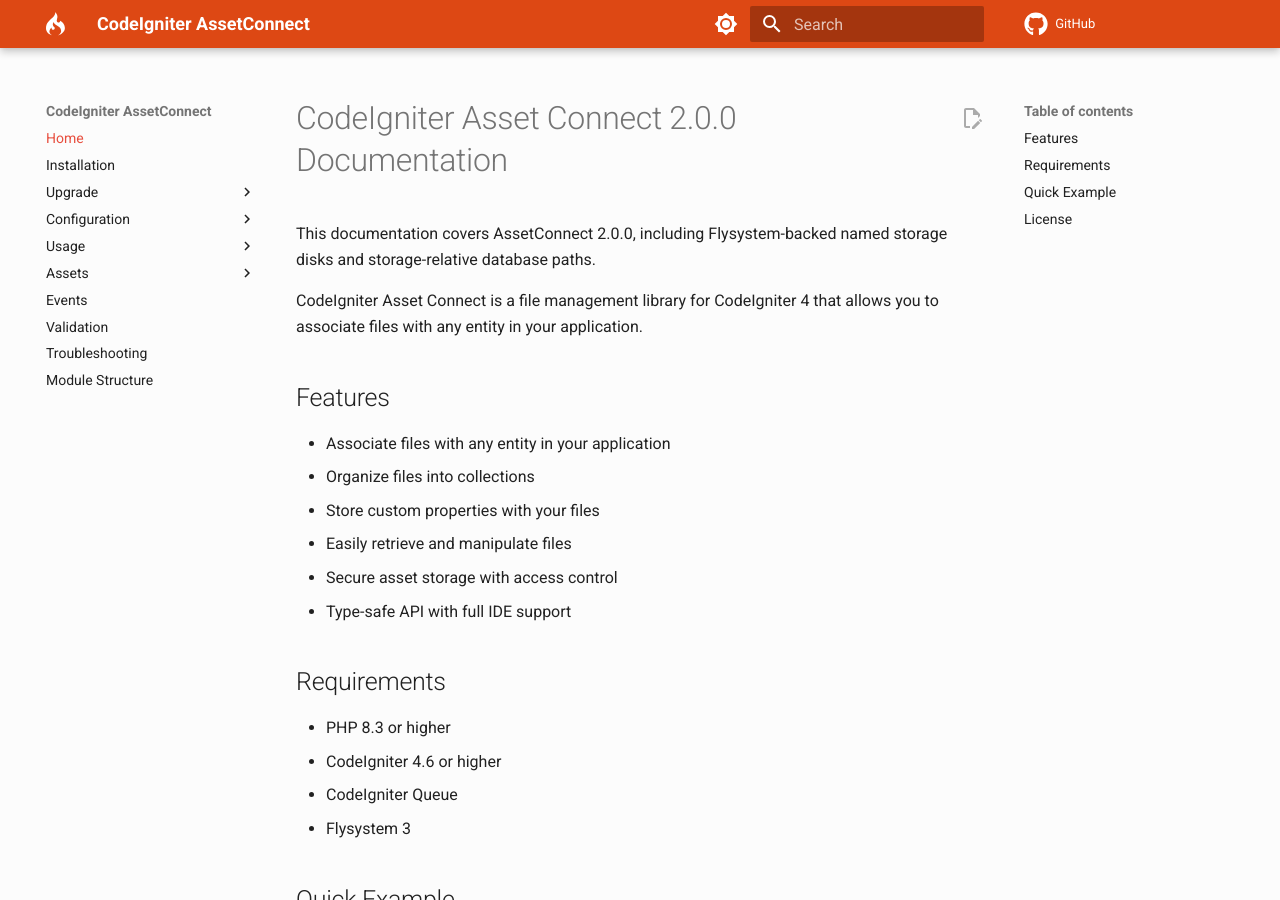
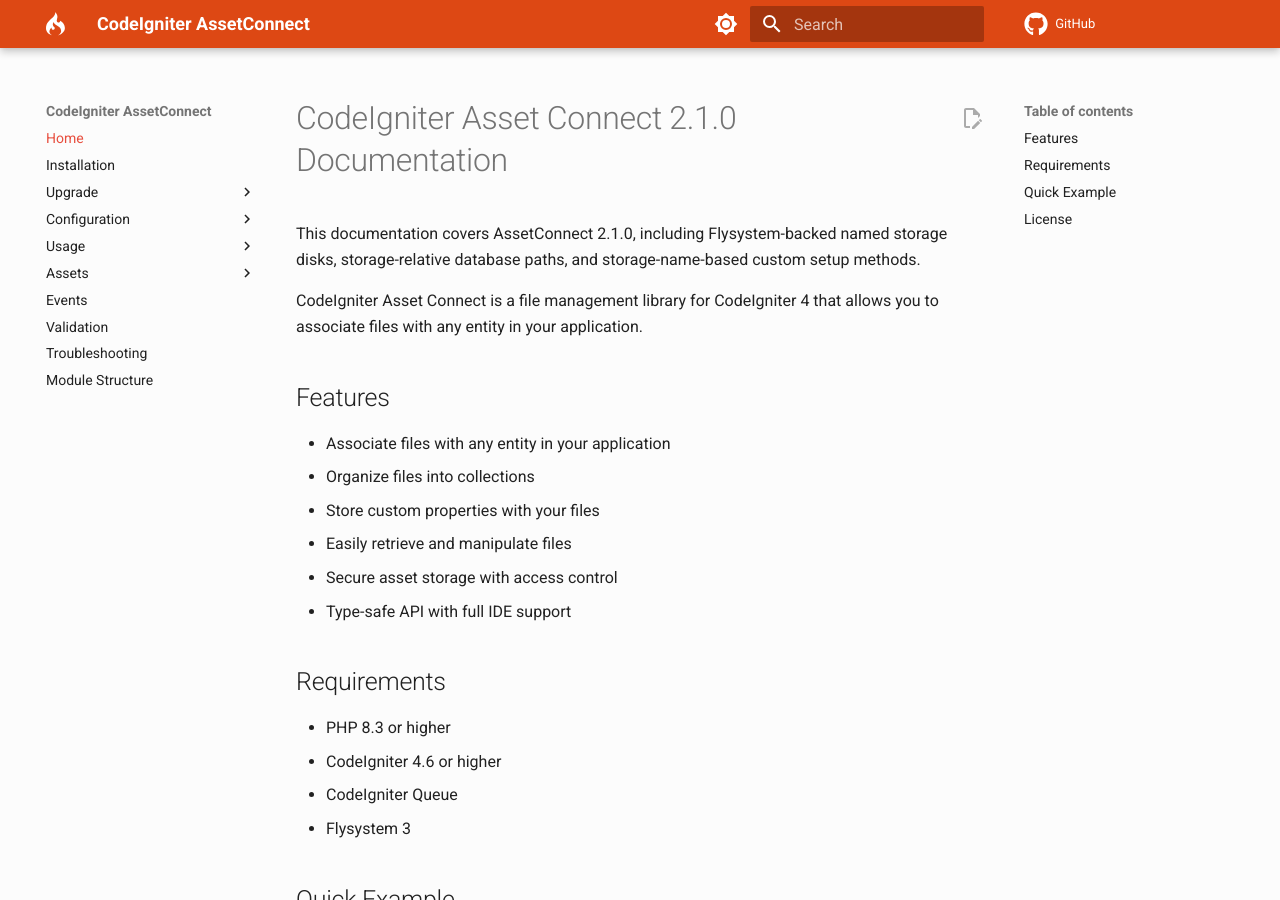
Before and after one commit to maniaba/asset-connect, an MkDocs documentation site: the page built from docs/index.md, in a window 1280 px wide and 900 px high. Built offline with MkDocs 1.6.1 and Material for MkDocs 9.7.7, drawn with Linux system fonts in a browser that asks for light colours; comment, search, counter and statistics services are not loaded; the version menu is left out; a style sheet for code colours, icons or effects is not loaded.

Commit message:
Prepare v2.1.0 (#57)
* Bump version to 2.1.0 and update documentation for release preparation

* Update CHANGELOG to document `Asset::save()` event dispatching and `AssetCreated::getSubjectEntity()` usage

```diff
--- a/docs/index.md
+++ b/docs/index.md
@@ -1,6 +1,6 @@
-# CodeIgniter Asset Connect 2.0.0 Documentation
+# CodeIgniter Asset Connect 2.1.0 Documentation
 
-This documentation covers AssetConnect 2.0.0, including Flysystem-backed named storage disks and storage-relative database paths.
+This documentation covers AssetConnect 2.1.0, including Flysystem-backed named storage disks, storage-relative database paths, and storage-name-based custom setup methods.
 
 CodeIgniter Asset Connect is a file management library for CodeIgniter 4 that allows you to associate files with any entity in your application.
 
```
Also changed, not shown: .ai/context.md (+13 -1 lines), AGENTS.md (+12 -0 lines), CHANGELOG.md (+2 -1 lines), 1 other file.
